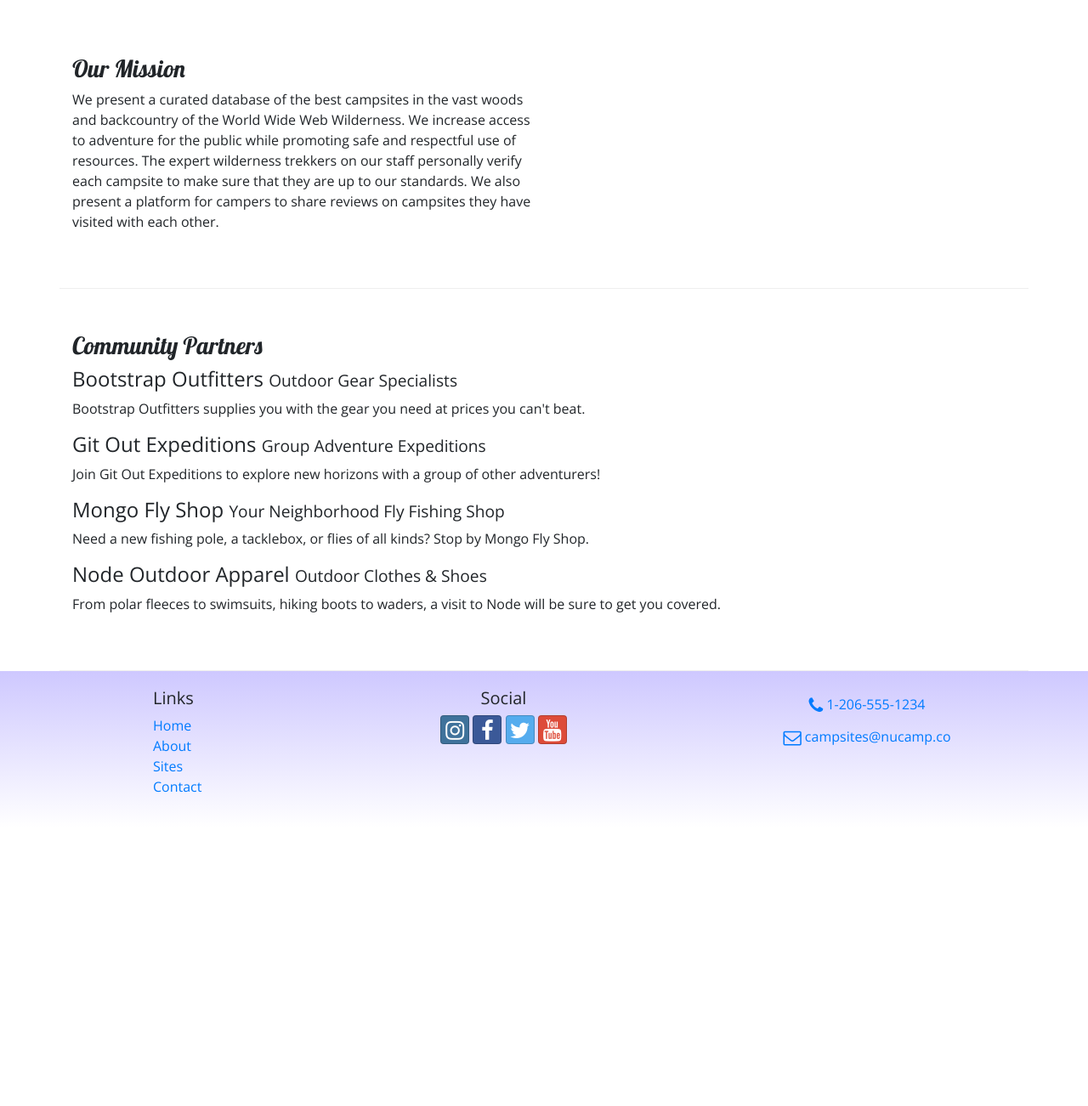
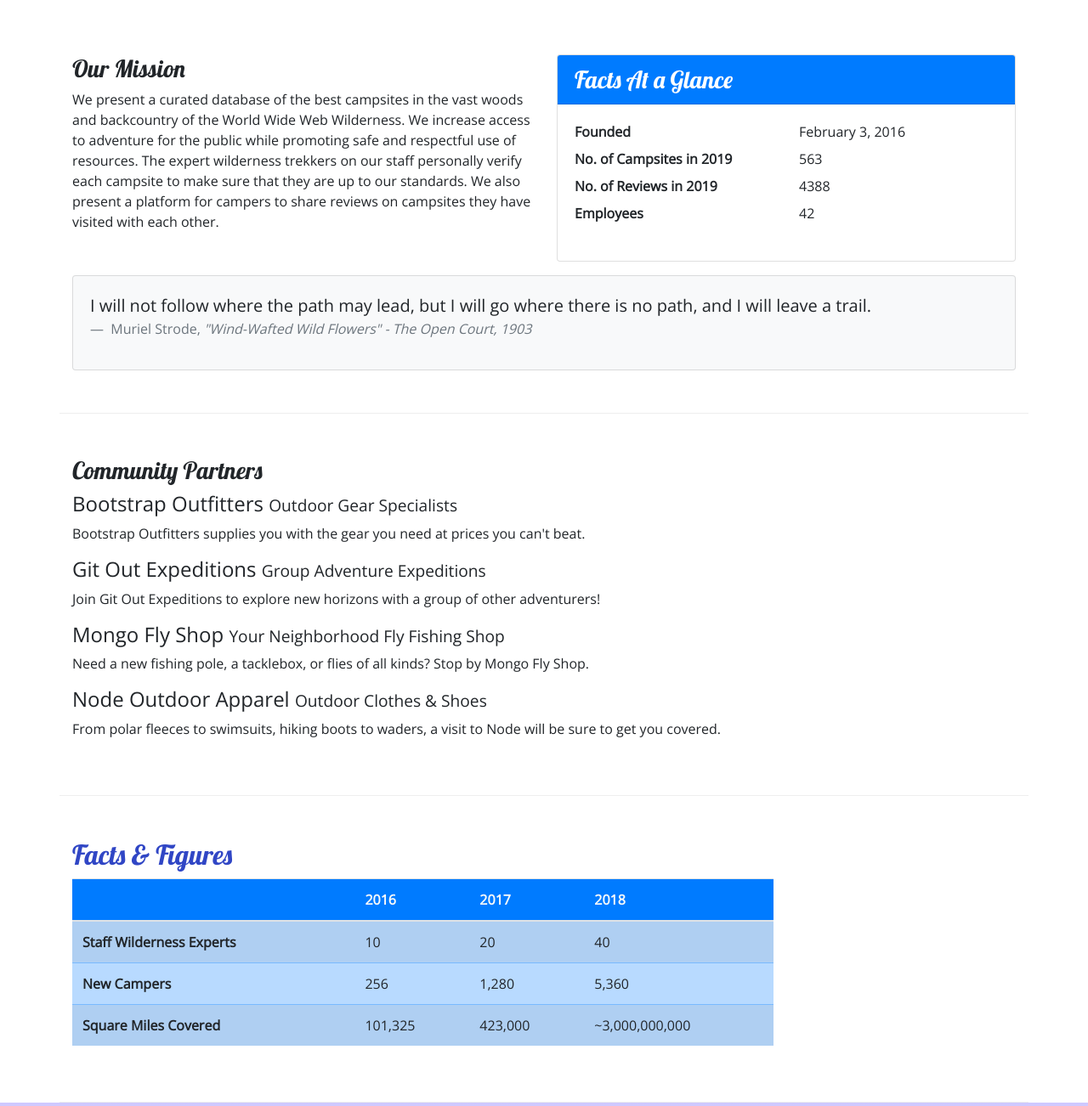
Before and after one commit to logancderrick/nucampsite, a website: page aboutus.html in a window 1280 px wide. Shown: the part 340-1642 px from the top of the page at 85% size. Before the commit the page ends 1314 px from the top, so only its background shows below. Drawn offline with nearby package versions, Linux system fonts and the light colour scheme.

Commit message:
Added card and table to aboutus.html

```diff
--- a/aboutus.html
+++ b/aboutus.html
@@ -103,6 +103,41 @@
             reviews on campsites they have visited with each other.
           </p>
         </div>
+
+        <div class="col-sm-6">
+          <div class="card">
+            <h3 class="card-header bg-primary text-white">Facts At a Glance</h3>
+            <div class="card-body">
+              <dl class="row">
+                <dt class="col-6">Founded</dt>
+                <dd class="col-6">February 3, 2016</dd>
+                <dt class="col-6">No. of Campsites in 2019</dt>
+                <dd class="col-6">563</dd>
+                <dt class="col-6">No. of Reviews in 2019</dt>
+                <dd class="col-6">4388</dd>
+                <dt class="col-6">Employees</dt>
+                <dd class="col-6">42</dd>
+              </dl>
+            </div>
+          </div>
+        </div>
+
+        <div class="col">
+          <div class="card bg-light mt-3">
+            <blockquote class="blockquote card-body">
+              <p class="mb-0">
+                I will not follow where the path may lead, but I will go where
+                there is no path, and I will leave a trail.
+              </p>
+              <footer class="blockquote-footer">
+                Muriel Strode,
+                <cite title="Source Title"
+                  >"Wind-Wafted Wild Flowers" - The Open Court, 1903
+                </cite>
+              </footer>
+            </blockquote>
+          </div>
+        </div>
       </div>
 
       <div class="row row-content">
@@ -134,9 +169,47 @@
           </p>
         </div>
       </div>
+
+      <div class="row row-content">
+        <div class="col-sm-9">
+          <h2>Facts &amp; Figures</h2>
+          <div class="table-responsive">
+            <table class="table table-striped">
+              <thead>
+                <tr class="bg-primary text-light">
+                  <th></th>
+                  <th>2016</th>
+                  <th>2017</th>
+                  <th>2018</th>
+                </tr>
+              </thead>
+              <tbody class="table-primary">
+                <tr>
+                  <th>Staff Wilderness Experts</th>
+                  <td>10</td>
+                  <td>20</td>
+                  <td>40</td>
+                </tr>
+                <tr>
+                  <th>New Campers</th>
+                  <td>256</td>
+                  <td>1,280</td>
+                  <td>5,360</td>
+                </tr>
+                <tr>
+                  <th>Square Miles Covered</th>
+                  <td>101,325</td>
+                  <td>423,000</td>
+                  <td>~3,000,000,000</td>
+                </tr>
+              </tbody>
+            </table>
+          </div>
+        </div>
+      </div>
     </div>
 
-    <footer>
+    <footer class="site-footer">
       <div class="container">
         <div class="row">
           <div class="col-4 col-sm-2 offset-1">
--- a/css/styles.css
+++ b/css/styles.css
@@ -16,7 +16,7 @@ header h2 {
   color: #cec8ff;
 }
 
-footer {
+.site-footer {
   background-image: linear-gradient(#cec8ff, white);
   padding: 20px 0;
 }
```
Also changed, not shown: contactus.html (+1 -1 lines), index.html (+1 -1 lines).
